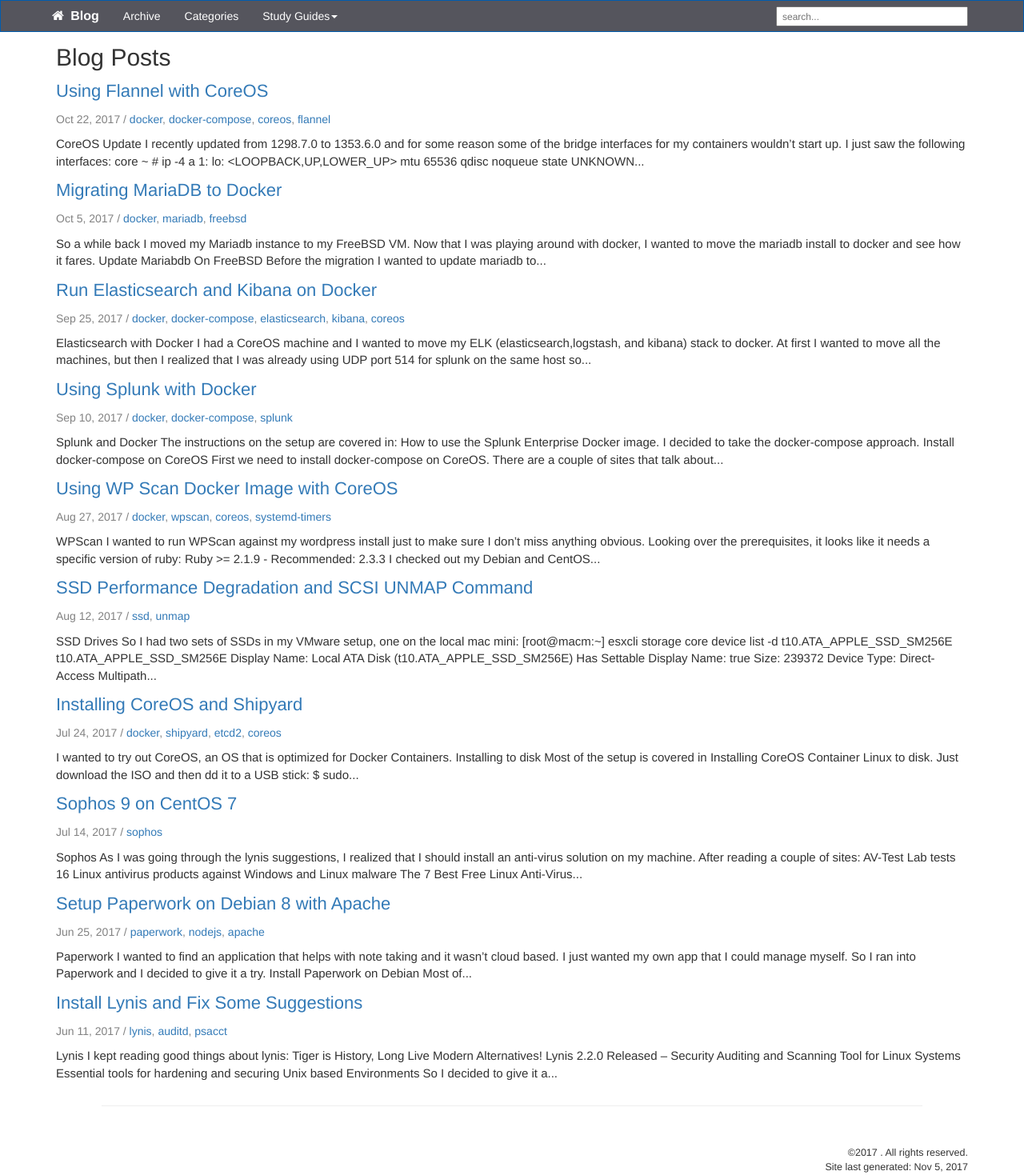
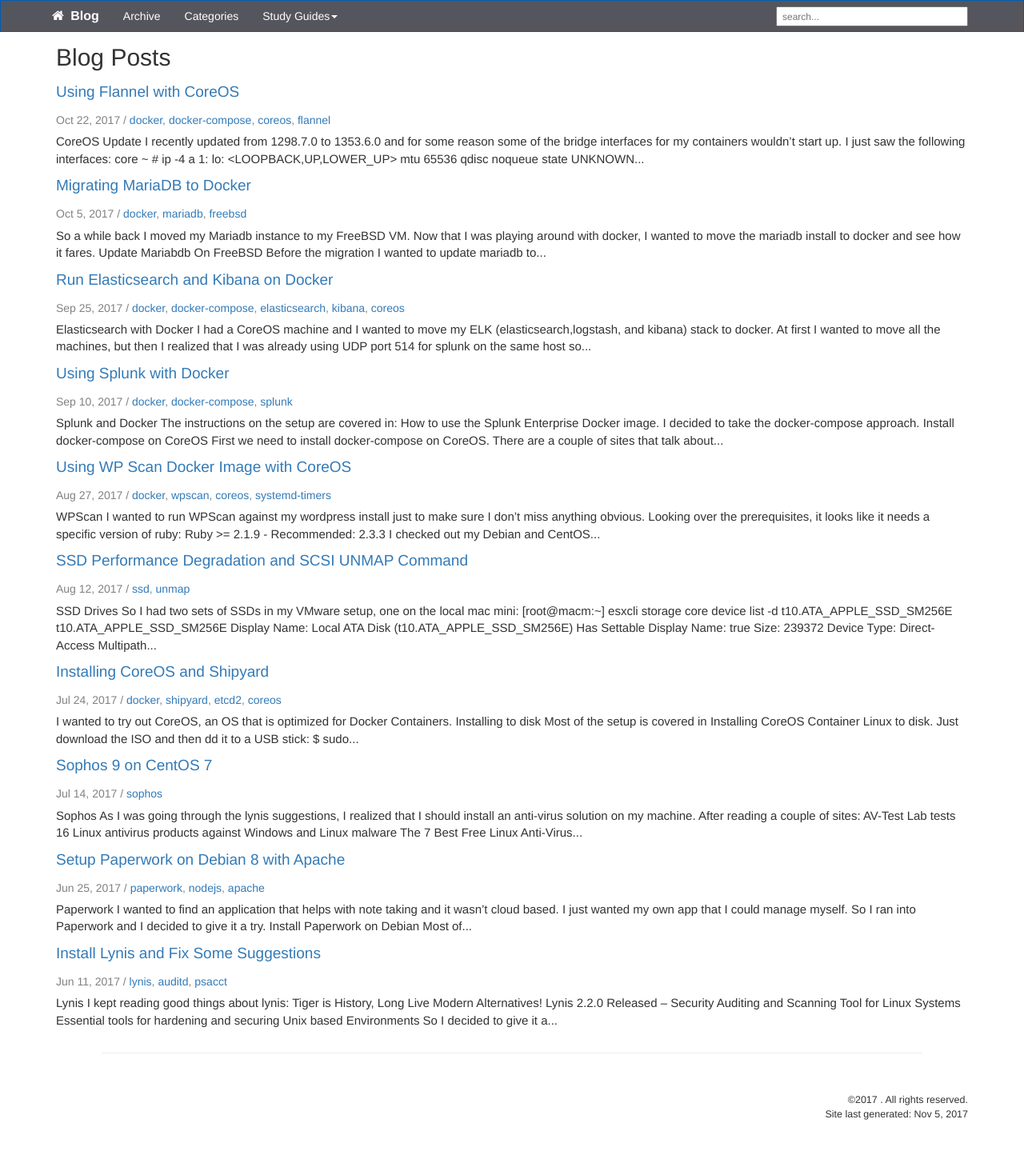
Before and after one commit to elatok/old-stuff, a Jekyll site: the page built from index.md, in a window 1280 px wide. Shown: the whole page at 80% size. Built offline with Jekyll 4.4.1, drawn with Linux system fonts in a browser that asks for light colours; nearby versions of some CDN libraries; comment, search, counter and statistics services are not loaded; after the commit the page ends 1403 px from its top, so only the background shows below that.

Commit message:
small changes

```diff
--- a/assets/css/theme-grey.css
+++ b/assets/css/theme-grey.css
@@ -256,3 +256,11 @@ li.sidebarTitle {
   border:1px solid #4C964D;
   color:#FFF;
 }
+
+.post-link {
+    font-size: 19px;
+}
+
+.post-list p {
+    margin: 6px 0px;
+}
```
